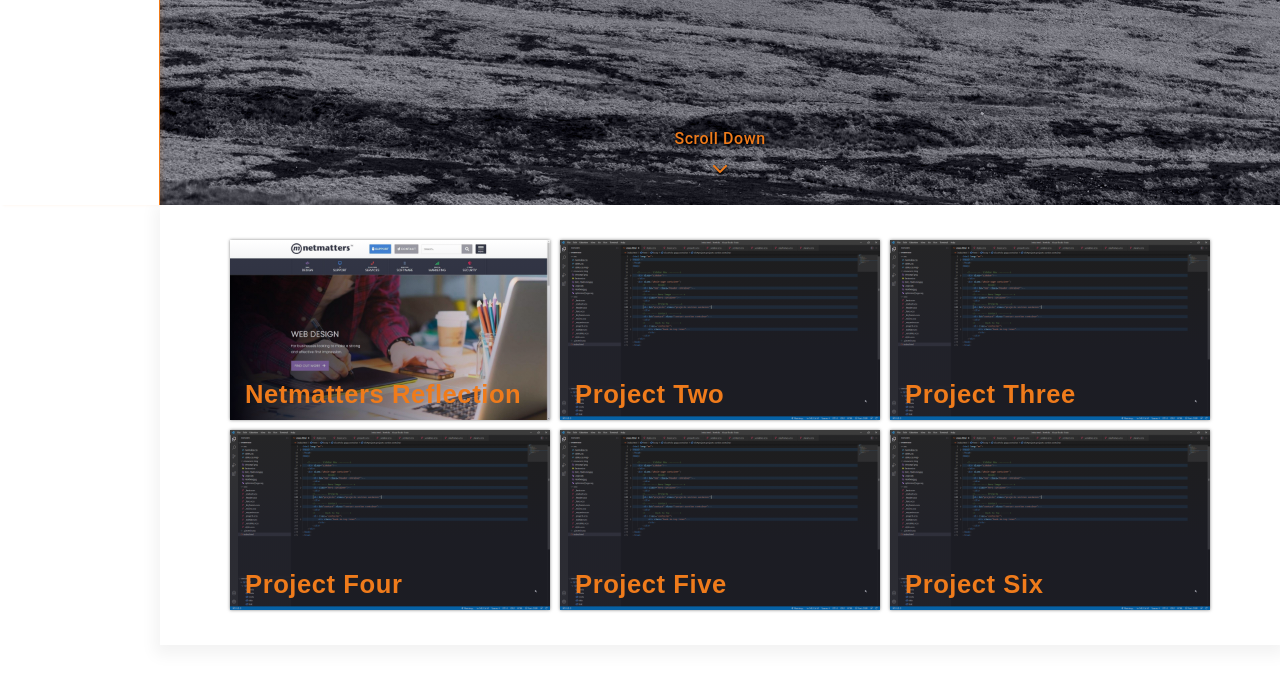
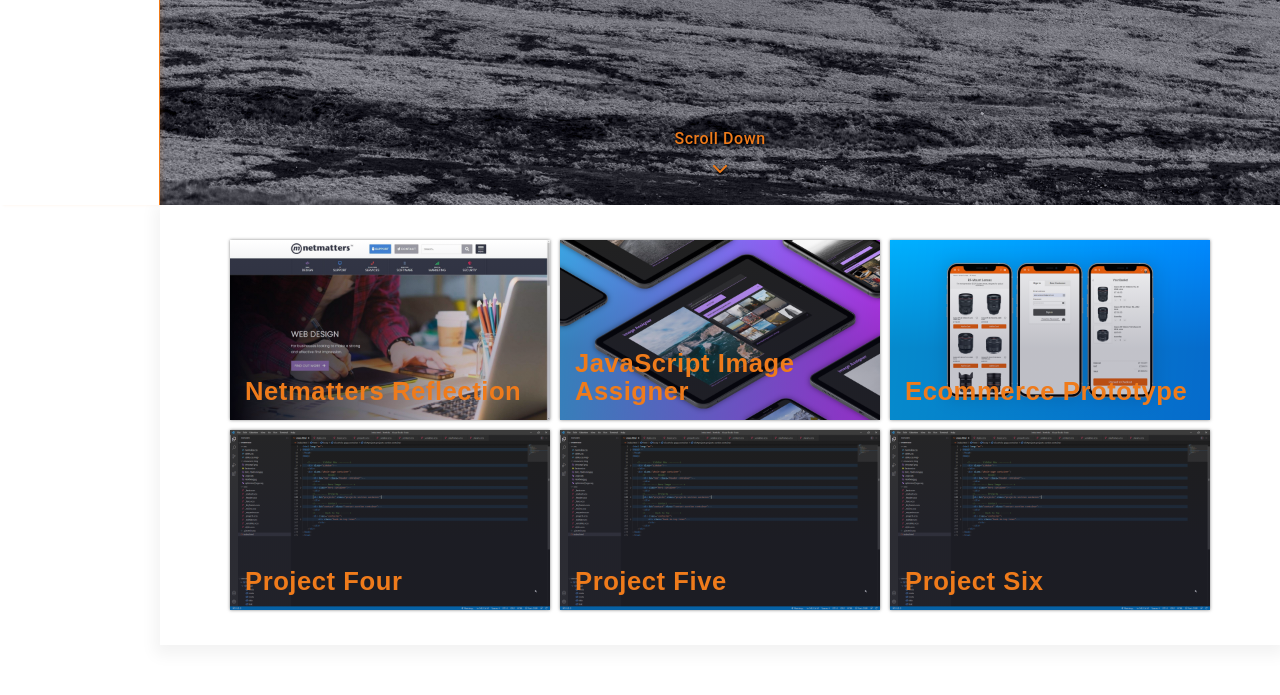
Before and after one commit to adam-pearson/Portfolio, a PHP site: page / in a window 1280 px wide. Shown: the part 595-1290 px from the top of the page. Run offline with PHP 8.4, Linux system fonts and the light colour scheme; some libraries are stand-ins or nearby versions; some web fonts are replaced.

Commit message:
Removed video, added project links

```diff
--- a/css/styles.css
+++ b/css/styles.css
@@ -924,6 +924,7 @@ select:-webkit-autofill:focus {
     font-size: 1.6rem;
     bottom: 10px;
     left: 15px;
+    line-height: 1.1;
   }
 }
 
@@ -1030,12 +1031,12 @@ select:-webkit-autofill:focus {
 }
 
 .project .project-image-contain .project-image.background-2 {
-  background-image: linear-gradient(180deg, rgba(255, 255, 255, 0) 0%, rgba(22, 24, 52, 0.25) 60%), url("/resources/img/LCUBcJ0.png");
+  background-image: linear-gradient(180deg, rgba(255, 255, 255, 0) 0%, rgba(22, 24, 52, 0.25) 60%), url("/resources/img/assigner_mockups.png");
   background-size: cover;
 }
 
 .project .project-image-contain .project-image.background-3 {
-  background-image: linear-gradient(180deg, rgba(255, 255, 255, 0) 0%, rgba(22, 24, 52, 0.25) 60%), url("/resources/img/LCUBcJ0.png");
+  background-image: linear-gradient(180deg, rgba(255, 255, 255, 0) 0%, rgba(22, 24, 52, 0.25) 60%), url("/resources/img/axure_project.png");
   background-size: cover;
 }
 
--- a/index.html
+++ b/index.html
@@ -174,11 +174,6 @@
                     <a class="project-link" target="_blank" href="https://netmatters.adam-pearson.netmatters-scs.co.uk">
                         <div class="project-image-contain">
                             <div class="project-image background-1"></div>
-                            <div class="video-container video-1">
-                                <video loop preload="auto" muted>
-                                    <source src="resources/vid/Netmatters.mp4" type="video/mp4">
-                                </video>
-                            </div>
                         </div>
                     </a>
                     <a class="project-links" target="_blank" href="https://netmatters.adam-pearson.netmatters-scs.co.uk">
@@ -189,27 +184,27 @@
                     </a>
                 </li>
                 <li class="project card-2">
-                    <a class="project-link" target="_blank">
+                    <a class="project-link" target="_blank" href="https://adam-pearson.github.io/JavaScript-Reflection---Challenge-2/">
                         <div class="project-image-contain">
                             <div class="project-image background-2"></div>
                         </div>
                     </a>
-                    <a class="project-links">
+                    <a class="project-links" target="_blank" href="https://adam-pearson.github.io/JavaScript-Reflection---Challenge-2/">
                         <div class="video-grad"></div>
-                        <h2>Project Two</h2>
+                        <h2>JavaScript Image Assigner</h2>
                         <h3 class="strapline">View Project <i class="fas fa-arrow-right"></i></h3>
                         <div class="text-background"></div>
                     </a>
                 </li>
                 <li class="project card-3">
-                    <a class="project-link" target="_blank">
+                    <a class="project-link" target="_blank" href="https://spiaa4.axshare.com/#id=h50q68&p=store_page">
                         <div class="project-image-contain">
                             <div class="project-image background-3"></div>
                         </div>
                     </a>
-                    <a class="project-links">
+                    <a class="project-links" target="_blank" href="https://spiaa4.axshare.com/#id=h50q68&p=store_page">
                         <div class="video-grad"></div>
-                        <h2>Project Three</h2>
+                        <h2>Ecommerce Prototype</h2>
                         <h3 class="strapline">View Project <i class="fas fa-arrow-right"></i></h3>
                         <div class="text-background"></div>
                     </a>
@@ -222,7 +217,7 @@
                             </div>
                         </div>
                     </a>
-                    <a class="project-links">
+                    <a class="project-links" target="_blank">
                         <div class="video-grad"></div>
                         <h2>Project Four</h2>
                         <h3 class="strapline">View Project <i class="fas fa-arrow-right"></i></h3>
@@ -235,20 +230,20 @@
                             <div class="project-image background-5"></div>
                         </div>
                     </a>
-                    <a class="project-links">
+                    <a class="project-links" target="_blank">
                         <div class="video-grad"></div>
                         <h2>Project Five</h2>
                         <h3 class="strapline">View Project <i class="fas fa-arrow-right"></i></h3>
                         <div class="text-background"></div>
                     </a>
                 </li>
-                <li class="project card-6" target="_blank">
-                    <a class="project-link">
+                <li class="project card-6">
+                    <a class="project-link" target="_blank">
                         <div class="project-image-contain">
                             <div class="project-image background-6"></div>
                         </div>
                     </a>
-                    <a class="project-links">
+                    <a class="project-links" target="_blank">
                         <div class="video-grad"></div>
                         <h2>Project Six</h2>
                         <h3 class="strapline">View Project <i class="fas fa-arrow-right"></i></h3>
@@ -332,38 +327,5 @@
         .typeString('<h2 class="strapline">I\'m a Web Developer')
         .start();
 </script>
-<!-- Video play on hover -->
-<script >
-    $(document).ready(function(){
-        $(".project").hover(
-            function() {
-                $('.project')
-                .children(".project-link")
-                .children(".project-image-contain")
-                .children(".video-container")
-                .children("video")
-                .get(0)
-                .play();
-            }, function() {
-                $('.project')
-                .children(".project-link")
-                .children(".project-image-contain")
-                .children(".video-container")
-                .children("video")
-                .get(0)
-                .pause();
-                $('.project')
-                .children(".project-link")
-                .children(".project-image-contain")
-                .children(".video-container")
-                .children("video")
-                .get(0)
-                .currentTime = 0;
-        });
-    });
-
-
-
-</script>
 </body>
 </html>
--- a/scss/_projects.scss
+++ b/scss/_projects.scss
@@ -50,6 +50,7 @@
             font-size: 1.6rem;
             bottom: 10px;
             left: 15px;
+            line-height: 1.1;
         }
     }
     h3 {
@@ -137,10 +138,10 @@
                 @include project-image($url:'/resources/img/netmatters_page.jpg');
             }
             &.background-2 {
-                @include project-image($url:'/resources/img/LCUBcJ0.png');
+                @include project-image($url:'/resources/img/assigner_mockups.png');
             }
             &.background-3 {
-                @include project-image($url:'/resources/img/LCUBcJ0.png');
+                @include project-image($url:'/resources/img/axure_project.png');
             }
             &.background-4 {
                 @include project-image($url:'/resources/img/LCUBcJ0.png');
```
Also changed, not shown: resources/img/assigner_mockups.png (added), resources/img/assigner_page.png (added), resources/img/axure_project.png (added), 2 other files.
